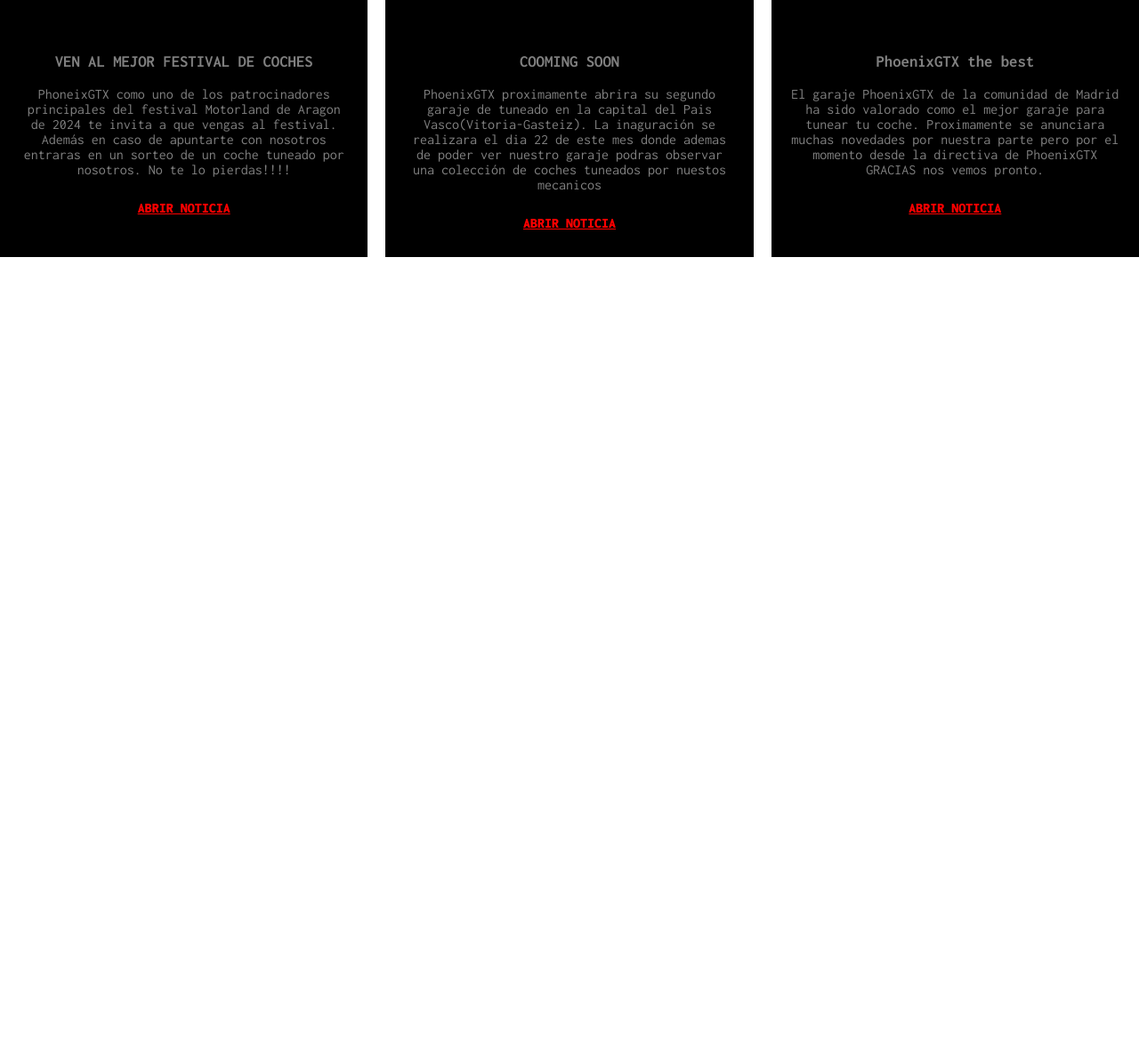
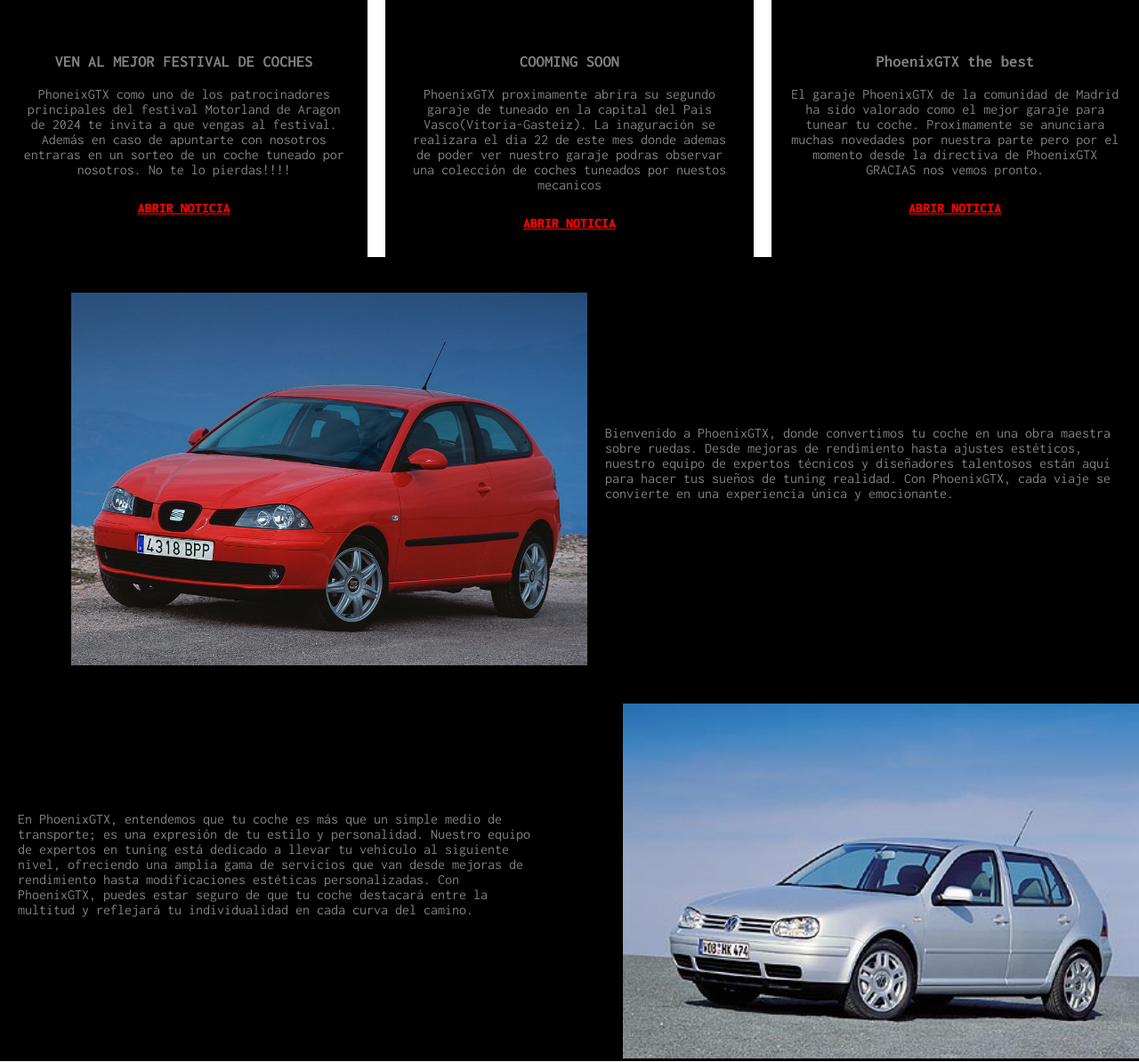
Before and after one commit to EnekoFuente/Entregable-I, a plain HTML site: page index.html in a window 1280 px wide. Shown: the part 978-2172 px from the top of the page at 89% size. Before the commit the page ends 1267 px from the top, so only its background shows below. Drawn offline with Linux system fonts and the light colour scheme.

Commit message:
commit 6

```diff
--- a/css/app.css
+++ b/css/app.css
@@ -188,3 +188,102 @@ nav ul li a:hover {
     padding: 8px;
     color: gray;
 }
+
+.Caja {
+    display: flex;
+    height: 100%;
+    background-color: black;
+  }
+
+  .imagen-caja {
+    flex: 1;
+    position: relative;
+    margin-left: 80px;
+    margin-top: 40px;
+  }
+
+  .imagenbase {
+    width: 100%;
+    height: auto;
+    transition: opacity 0.3s ease-in-out;
+  }
+
+  .imagendetras {
+    position: absolute;
+    top: 0;
+    left: 0;
+    opacity: 0;
+    width: 100%;
+    height: auto;
+  }
+
+  .texto-caja {
+    flex: 1;
+    display: flex;
+    justify-content: center;
+    align-items: center;
+    margin-left: 20px;
+    margin-right: 20px;
+  }
+
+  .textocaja {
+    color: gray;
+  }
+
+
+   .imagen-caja:hover .imagenbase {
+    opacity: 0;
+  }
+
+  .imagen-caja:hover .imagendetras {
+    opacity: 1;
+  }
+
+  .caja2 {
+    display: flex;
+    height: 100%;
+    background-color: black;
+  }
+
+  .imagen-caja2 {
+    flex: 1;
+    position: relative;
+    margin-left: 80px;
+    margin-top: 40px;
+  }
+
+  .imagenbase2 {
+    width: 100%;
+    height: auto;
+    transition: opacity 0.3s ease-in-out;
+  }
+
+  .imagendetras2 {
+    position: absolute;
+    top: 0;
+    left: 0;
+    opacity: 0;
+    width: 100%;
+    height: auto;
+  }
+
+  .texto-caja2 {
+    flex: 1;
+    display: flex;
+    justify-content: center;
+    align-items: center;
+    margin-left: 20px;
+    margin-right: 20px;
+
+  }
+  .textocaja2{
+    color: gray;
+  }
+
+  .imagen-caja2:hover .imagenbase2 {
+    opacity: 0;
+  }
+
+  .imagen-caja2:hover .imagendetras2 {
+    opacity: 1;
+  }
--- a/index.html
+++ b/index.html
@@ -68,5 +68,25 @@
         </section>
     </main>
 
+</main>
+<div class="Caja">
+<div class="imagen-caja">
+  <img src="img/ibiza.jpg" alt="Imagen 1" class="imagenbase" id="imagenbase">
+  <img src="img/ibiza2.jpg" alt="Imagen 2" class="imagendetras" id="imagendetras">
+</div>
+<div class="texto-caja">
+  <p class="textocaja">Bienvenido a PhoenixGTX, donde convertimos tu coche en una obra maestra sobre ruedas. Desde mejoras de rendimiento hasta ajustes estéticos, nuestro equipo de expertos técnicos y diseñadores talentosos están aquí para hacer tus sueños de tuning realidad. Con PhoenixGTX, cada viaje se convierte en una experiencia única y emocionante.</p>
+</div>
+</div>
+<div class="caja2">
+<div class="texto-caja2">
+    <p class="textocaja2">En PhoenixGTX, entendemos que tu coche es más que un simple medio de transporte; es una expresión de tu estilo y personalidad. Nuestro equipo de expertos en tuning está dedicado a llevar tu vehículo al siguiente nivel, ofreciendo una amplia gama de servicios que van desde mejoras de rendimiento hasta modificaciones estéticas personalizadas. Con PhoenixGTX, puedes estar seguro de que tu coche destacará entre la multitud y reflejará tu individualidad en cada curva del camino.</p>
+  </div>
+<div class="imagen-caja2">
+  <img src="img/golf.jpg" alt="Imagen 1" class="imagenbase2" id="imagenbase">
+  <img src="img/golf2.webp" alt="Imagen 2" class="imagendetras2" id="imagendetras">
+</div>
+</div>
+
 </body>
 </html>
```
Also changed, not shown: img/golf.jpg (added), img/golf2.webp (added), img/ibiza.jpg (added), img/ibiza2.jpg (added).
